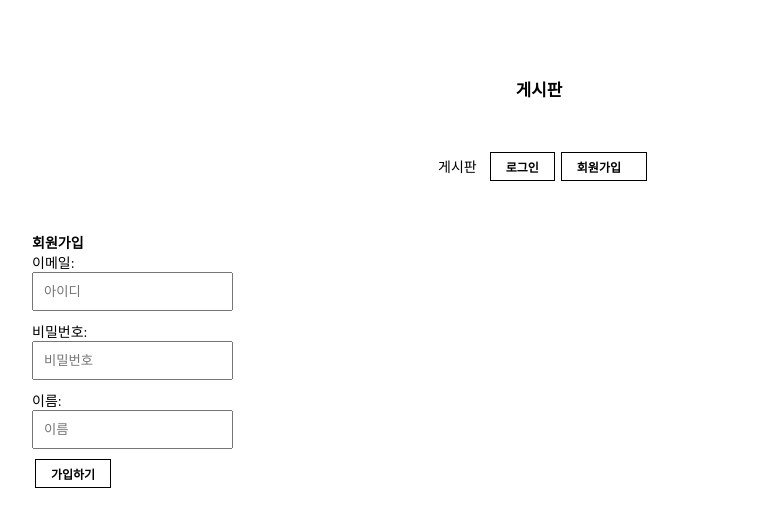
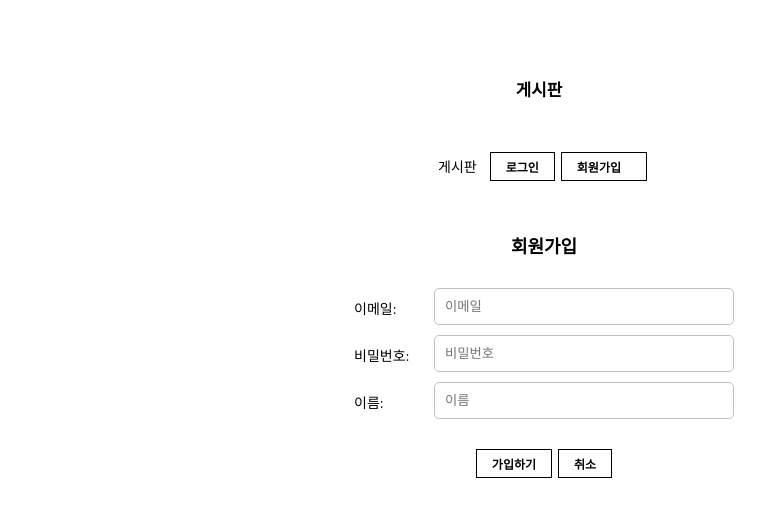
Before and after one commit to jisunbella/nextjs-board, a Next.js app: page /sign-up in a window 1280 px wide. Shown: the top 518 px of the page, without its empty margins (96-861 px from the left). Built offline with nearby package versions, Linux system fonts and the light colour scheme; no server answers.

Commit message:
회원가입 페이지 수정

```diff
--- a/app/globals.css
+++ b/app/globals.css
@@ -128,6 +128,8 @@ input {
   padding: 10px;
   display: block;
   margin-bottom: 10px;
+  border: 1px solid #c2c1c1;
+  border-radius: 5px;
 }
 
 button {
@@ -137,6 +139,7 @@ button {
   font-size: 12px;
   font-weight: 800;
   margin: 0 3px;
+  /* border-radius: 5px; */
   /* background: rgb(249, 250, 255); */
 }
 
@@ -260,3 +263,29 @@ button {
 .postbtns-edit, .postbtns-delete {
   margin-left: 10px;
 }
+
+
+/* 회원가입 */
+.signup {
+}
+
+.signup-title {
+  text-align: center;
+  font-size: large;
+  margin-bottom: 30px;
+}
+
+.signup-input {
+  display: flex;
+  justify-content: center;
+}
+
+.signup-input-label {
+  width: 80px;
+  padding-top: 10px;
+}
+
+.signup-input-box {
+  width: 300px;
+  padding-top: 10px;
+}
--- a/app/page.tsx
+++ b/app/page.tsx
@@ -3,7 +3,6 @@ export default async function Home() {
   return (
     <div className="container list-bg">
       <h4></h4>
-      <hr />
     </div>
   );
 };
--- a/app/sign-up/page.tsx
+++ b/app/sign-up/page.tsx
@@ -1,16 +1,52 @@
+import Link from 'next/link';
+
 export default async function SignUp() {
   return (
-    <div className="container">
-      <h4>회원가입</h4>
+    <div className="container signup">
+      <h4 className="signup-title">회원가입</h4>
       <form action="/api/auth/signup" method="POST">
-        <label htmlFor="email">이메일: </label>
-        <input id="email" name="email" type="text" placeholder="아이디" />
-        <label htmlFor="password">비밀번호: </label>
-        <input id="password" name="password" type="password" placeholder="비밀번호" />
-        <label htmlFor="name">이름: </label>
-        <input id="name" name="name" type="text" placeholder="이름" />
+        <div className="signup-input">
+          <label
+            className="signup-input-label"
+            htmlFor="email"
+          >이메일: </label>
+          <input
+            className="signup-input-box"
+            id="email"
+            name="email"
+            type="text"
+            placeholder="이메일" />
+        </div>
+        <div className="signup-input">
+          <label
+            className="signup-input-label"
+            htmlFor="password"
+          >비밀번호: </label>
+          <input
+            className="signup-input-box"
+            id="password"
+            name="password"
+            type="password"
+            placeholder="비밀번호"
+          />
+        </div>
+        <div className="signup-input">
+          <label
+            className="signup-input-label"
+            htmlFor="name">이름: </label>
+          <input
+            className="signup-input-box"
+            id="name"
+            name="name"
+            type="text"
+            placeholder="이름"
+          />
+        </div>
 
-        <button type="submit">가입하기</button>
+        <div className="below-btn">
+          <button type="submit" className="register-btn">가입하기</button>
+          <button><Link href="/list" className="cancel-btn">취소</Link></button>
+        </div>
       </form>
     </div>
   );
```
